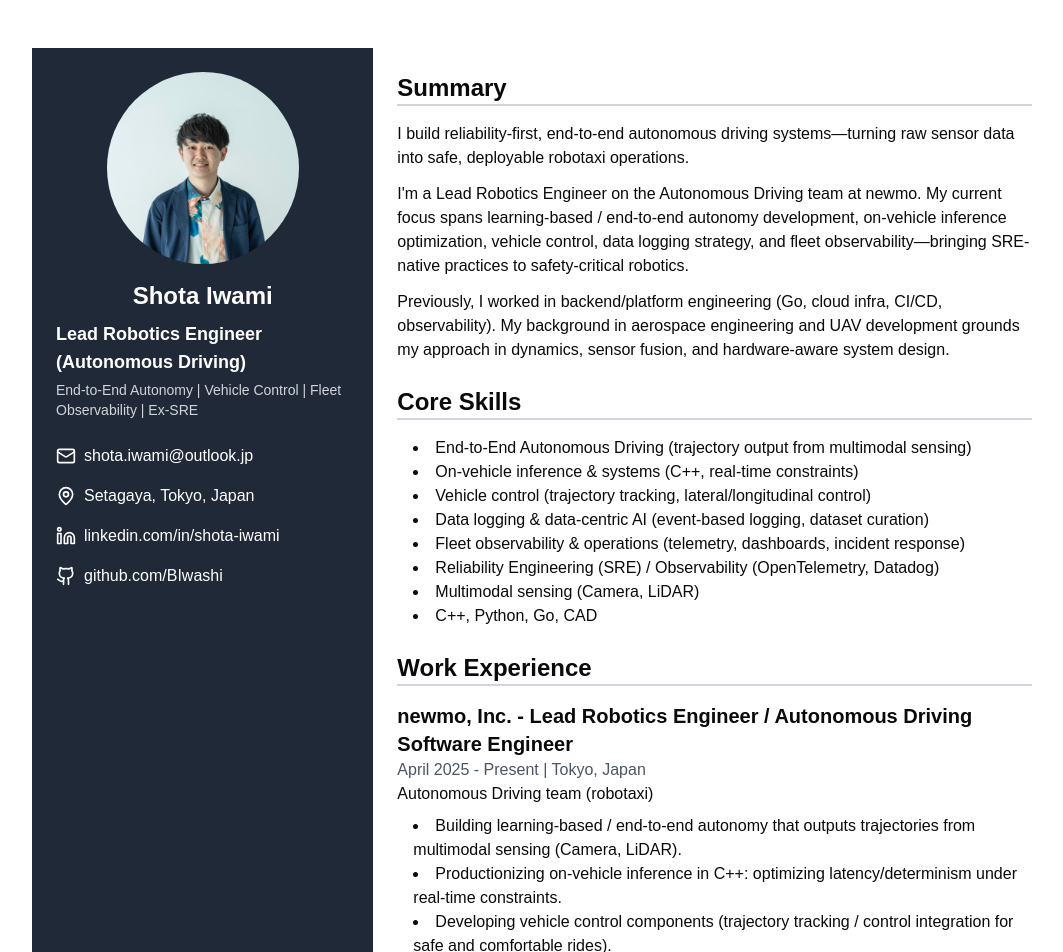
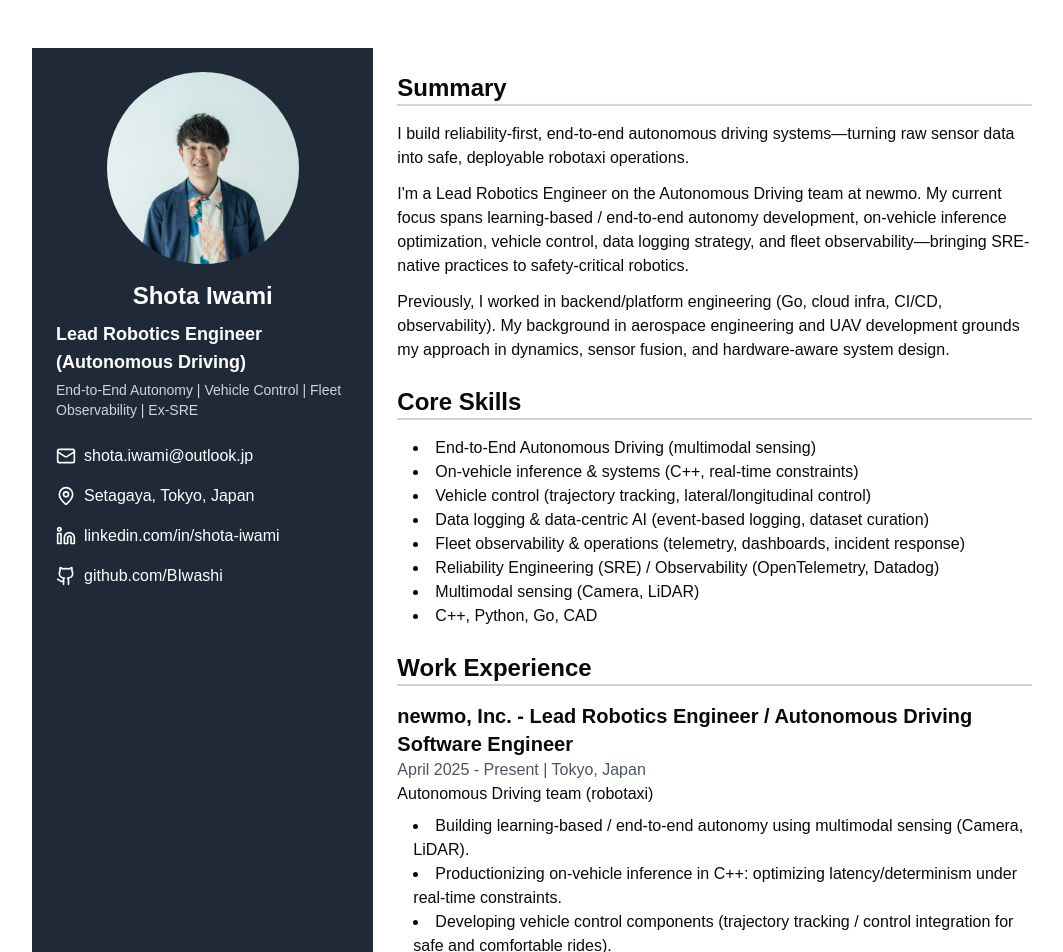
Before and after one commit to BIwashi/resume, a Next.js app: page / in a window 1280 px wide. Shown: the top 952 px of the page, without its empty margins (96-1159 px from the left). Built offline with nearby package versions, Linux system fonts and the light colour scheme.

Commit message:
Refine core skills and project descriptions in resume for clarity and conciseness

```diff
--- a/components/resume.tsx
+++ b/components/resume.tsx
@@ -66,7 +66,7 @@
             <section className="mb-6">
               <h2 className="text-2xl font-bold mb-4 border-b-2 border-gray-300">Core Skills</h2>
               <ul className="list-disc list-inside ml-4">
-                <li>End-to-End Autonomous Driving (trajectory output from multimodal sensing)</li>
+                <li>End-to-End Autonomous Driving (multimodal sensing)</li>
                 <li>On-vehicle inference & systems (C++, real-time constraints)</li>
                 <li>Vehicle control (trajectory tracking, lateral/longitudinal control)</li>
                 <li>Data logging & data-centric AI (event-based logging, dataset curation)</li>
@@ -84,7 +84,7 @@
                 <p className="text-gray-600">April 2025 - Present | Tokyo, Japan</p>
                 <p>Autonomous Driving team (robotaxi)</p>
                 <ul className="list-disc list-inside ml-4 mt-2">
-                  <li>Building learning-based / end-to-end autonomy that outputs trajectories from multimodal sensing (Camera, LiDAR).</li>
+                  <li>Building learning-based / end-to-end autonomy using multimodal sensing (Camera, LiDAR).</li>
                   <li>Productionizing on-vehicle inference in C++: optimizing latency/determinism under real-time constraints.</li>
                   <li>Developing vehicle control components (trajectory tracking / control integration for safe and comfortable rides).</li>
                   <li>Designing data logging strategy for autonomy: event-based triggers, log schemas, and dataset curation workflows.</li>
```
